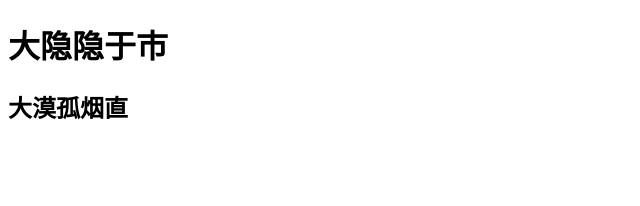
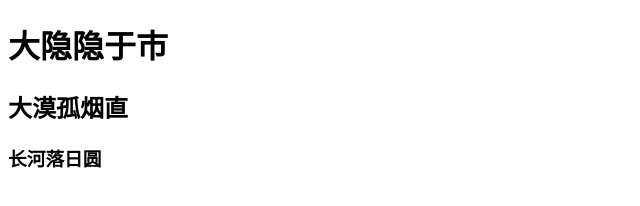
Before and after one commit to ShiNancy/fox1, a plain HTML site: page index.html in a window 1280 px wide. Shown: the whole page, without its empty margins (0-640 px from the left). Drawn offline with Linux system fonts and the light colour scheme.

Commit message:
第三次添加master1

```diff
--- a/index.html
+++ b/index.html
@@ -10,5 +10,6 @@
 
     <h1>大隐隐于市</h1>
     <h2>大漠孤烟直</h2>
+    <h3>长河落日圆</h3>
 </body>
 </html>
```
